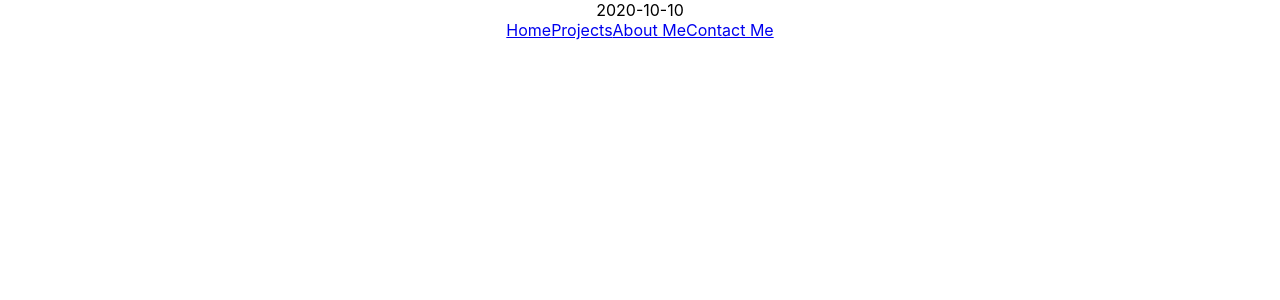
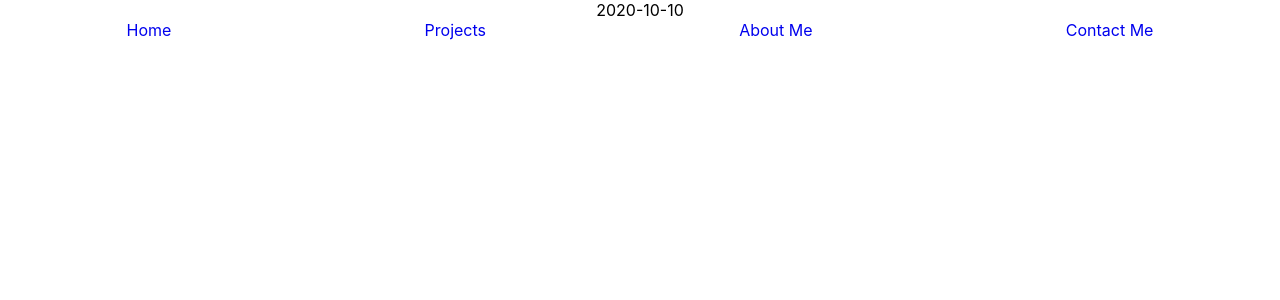
Before and after one commit to tajahouse/portfolio, a React (Create React App) app: page / in a window 1280 px wide. Shown: the top 300 px of the page. Built offline with nearby package versions, Linux system fonts and the light colour scheme.

Commit message:
Added most contend

```diff
--- a/src/components/Contact.js
+++ b/src/components/Contact.js
@@ -1,10 +1,15 @@
 import React from 'react';
+import SocialMedia from '../assets/SocialMedia';
+
 
 const Contact = () =>{
     return(
         <div>
             <a href="mailto: 'ahlliahtaja@yahoo.com'">ahlliahtaja@yahoo.com</a>
             <a href='tel:409-998-4579'>409-998-4579</a>
+
+            <SocialMedia/>
+
         </div>
     )
 }
--- a/src/components/Header.js
+++ b/src/components/Header.js
@@ -2,19 +2,18 @@ import React, { useState, useEfect, useEffect } from 'react';
 import { Link } from "react-router-dom";
 import moment from 'moment'
 import Clock from 'react-clock'
-
+import './styles/Header.css'
 
 const Header = () =>{
+  //Handles date and time at the top of the page. Will consider adding a digital clock
     const [currentDate, setCurrentDate] = useState('');
     var d = new Date();
     var n = d.getHours();
     const [value, setValue] = useState('');
 
-
     useEffect(() =>{
         const date =  moment().format('YYYY-MM-DD',)
         setCurrentDate(date)
-
 
     }, []);
 
@@ -25,7 +24,6 @@ const Header = () =>{
           () => setValue(new Date()),
           1000
         );
-
         return () => {
           clearInterval(interval);
         }
@@ -33,15 +31,16 @@ const Header = () =>{
 
     return (
         <div className="header-wrapper">
-            <div>
+            <div className= "clock-date">
                     <Clock />
                 {currentDate}
             </div>
-
+            <div className='links'>
                     <Link to="/home">Home</Link>
                     <Link to="/projects">Projects</Link>
                     <Link to="/about">About Me</Link>
                     <Link to="/contact">Contact Me</Link>
+            </div>
         </div>
     )
 }
--- /dev/null
+++ b/src/components/styles/Header.css
@@ -0,0 +1,11 @@
+.links{
+    display: flex;
+    justify-content: space-around;
+
+
+}
+
+.links a{
+    text-decoration:none;
+
+}
```
Also changed, not shown: src/components/styles/Projects.css (added).
